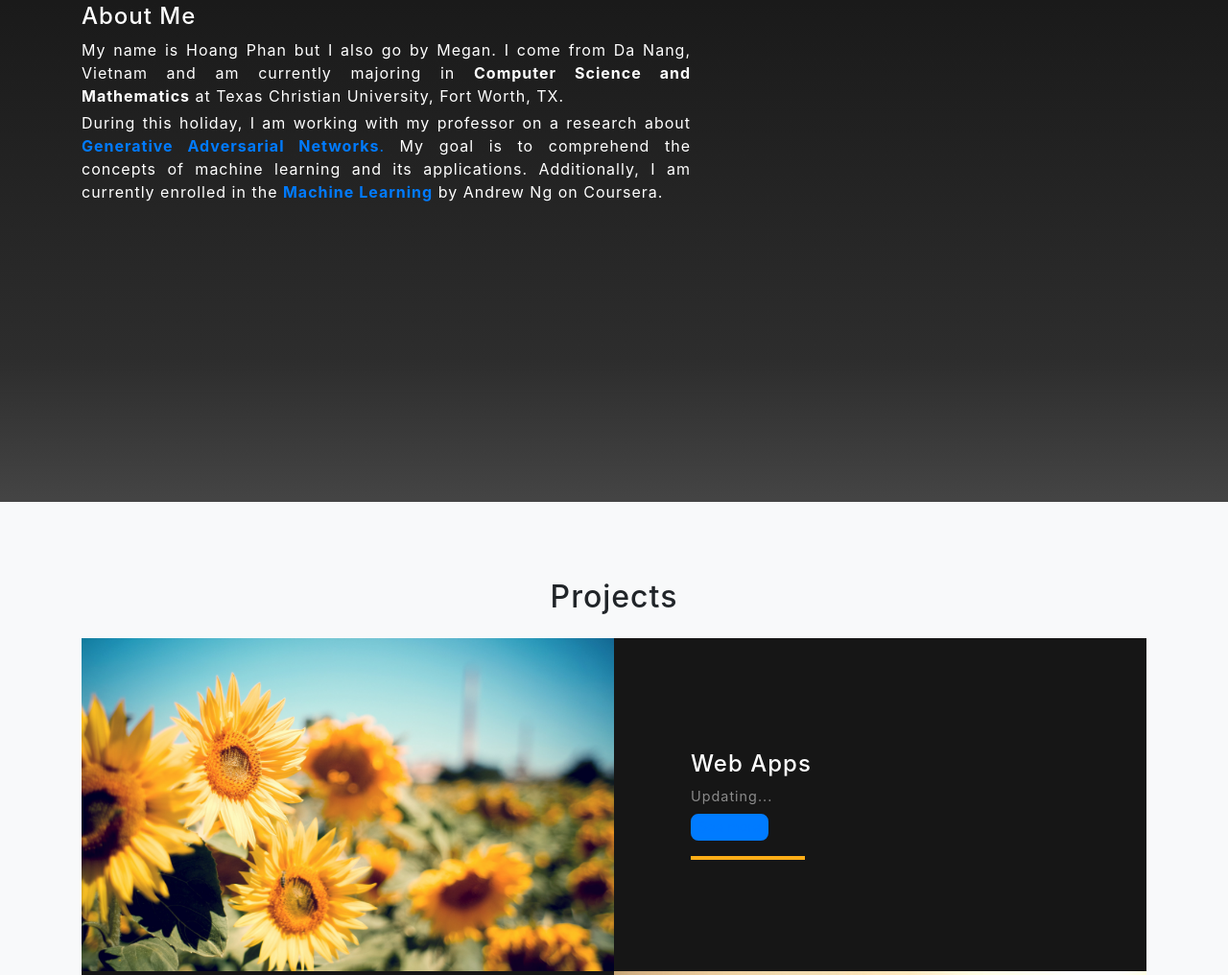
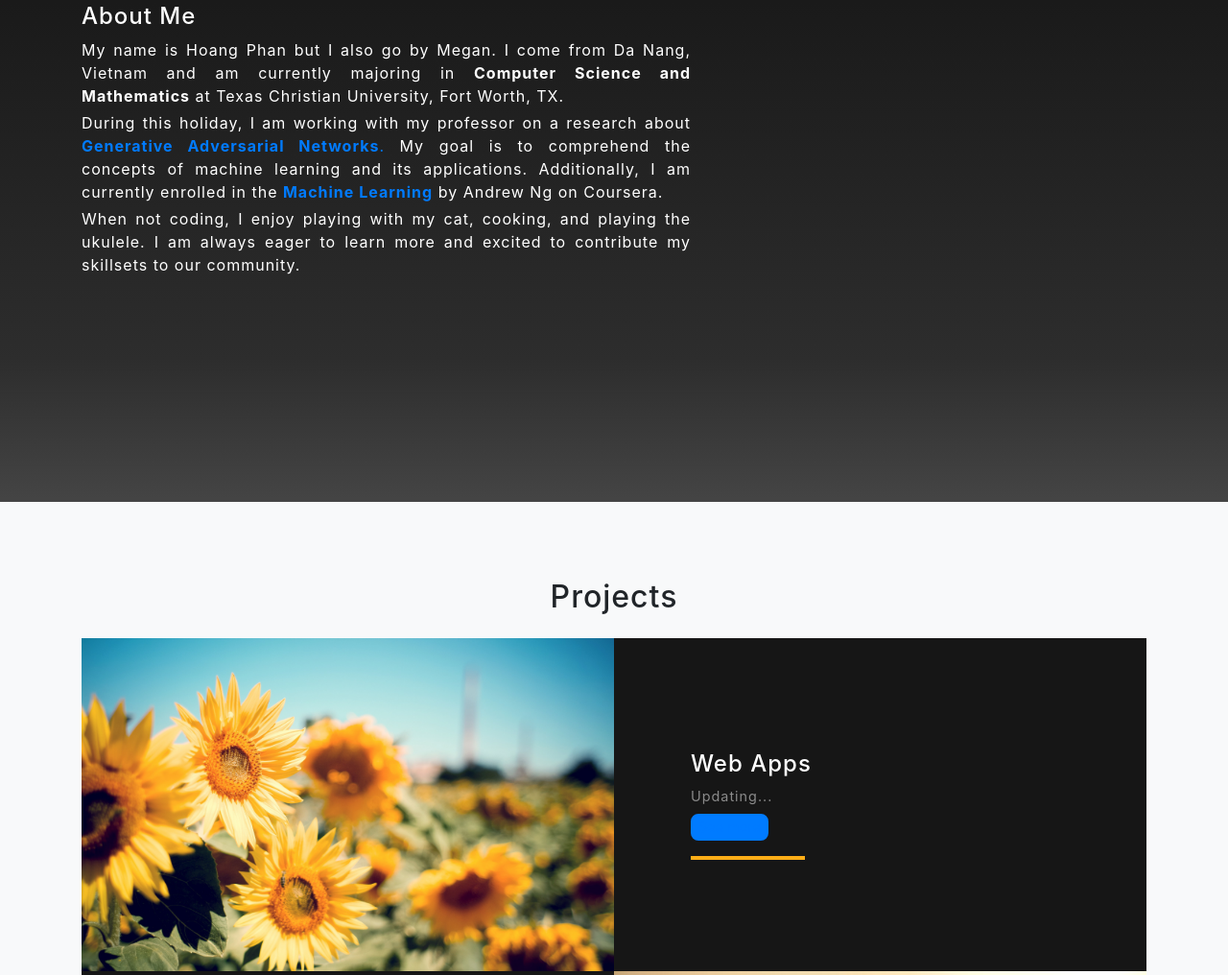
Before and after one commit to meganphan/meganphan.v1, a website with bundled scripts: page index.html in a window 1280 px wide. Shown: the part 877-1893 px from the top of the page at 96% size. Built offline with nearby package versions, Linux system fonts and the light colour scheme.

Commit message:
about me

```diff
--- a/index.html
+++ b/index.html
@@ -85,7 +85,8 @@
                     Additionally, I am currently enrolled in the <a href="https://www.coursera.org/learn/machine-learning" target="_blank"><strong>Machine Learning</strong></a> by Andrew Ng on Coursera.
                   </p>
                   <p class="text-white mb-1">
-
+                  When not coding, I enjoy playing with my cat, cooking, and playing the ukulele.
+                  I am always eager to learn more and excited to contribute my skillsets to our community.
                   </p>
                 </div>
               </div>
```
